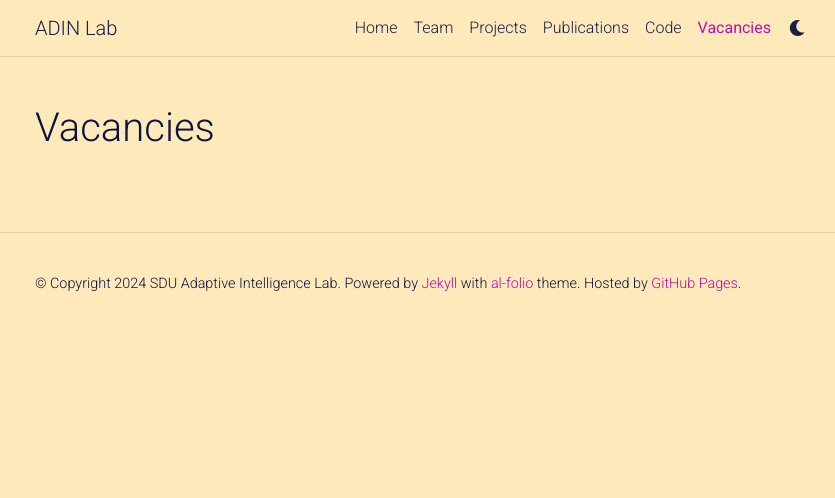
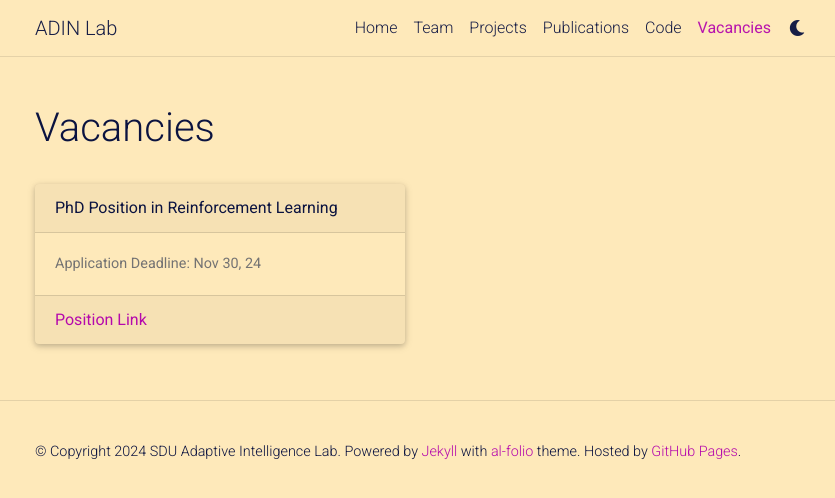
Before and after one commit to adinlab/adinlab.github.io, a Jekyll site: the page built from _pages/5_vacancies.md, in a window 1280 px wide. Shown: the top 498 px of the page, without its empty margins (220-1055 px from the left). Built offline with Jekyll 4.4.1, drawn with Linux system fonts in a browser that asks for light colours; comment, search, counter and statistics services are not loaded; a style sheet for code colours, icons or effects is not loaded.

Commit message:
Update vacancies.yml

```diff
--- a/_data/vacancies.yml
+++ b/_data/vacancies.yml
@@ -2,8 +2,12 @@ vacancies:
   - title: Postdoc Position in Model-Based Reinforcement Learning
     deadline: 1677628800 # https://www.epochconverter.com/ 01.03.2023
     link: https://www.sdu.dk/da/service/ledige_stillinger/1199974
-    active: "True"
+    active: "False"
   - title: Postdoc Position in Reinforcement Learning Theory
     deadline: 1675209600 # https://www.epochconverter.com/ 01.02.2023
     link: https://www.sdu.dk/da/service/ledige_stillinger/1199976
+    active: "False"
+  - title: PhD Position in Reinforcement Learning
+    deadline: 1733007300 # https://www.epochconverter.com/ 01.02.2023
+    link: https://fa-eosd-saasfaprod1.fa.ocs.oraclecloud.com/hcmUI/CandidateExperience/en/sites/CX_1001/job/2230?lastSelectedFacet=CATEGORIES&selectedCategoriesFacet=300000002425892
     active: "True"
```
